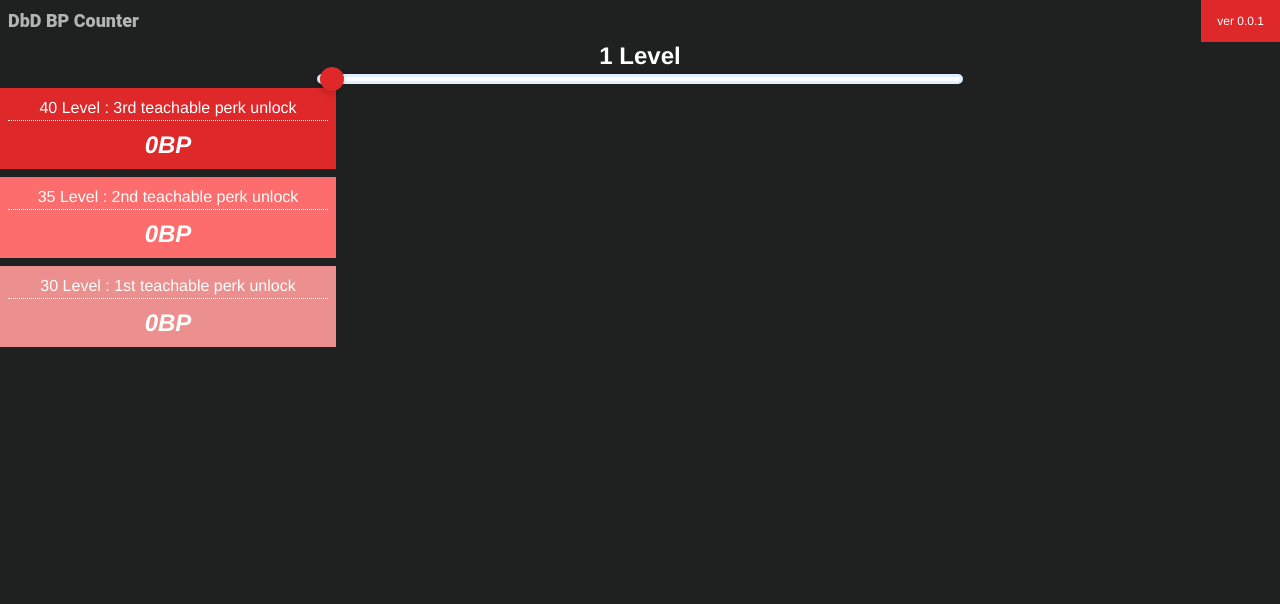
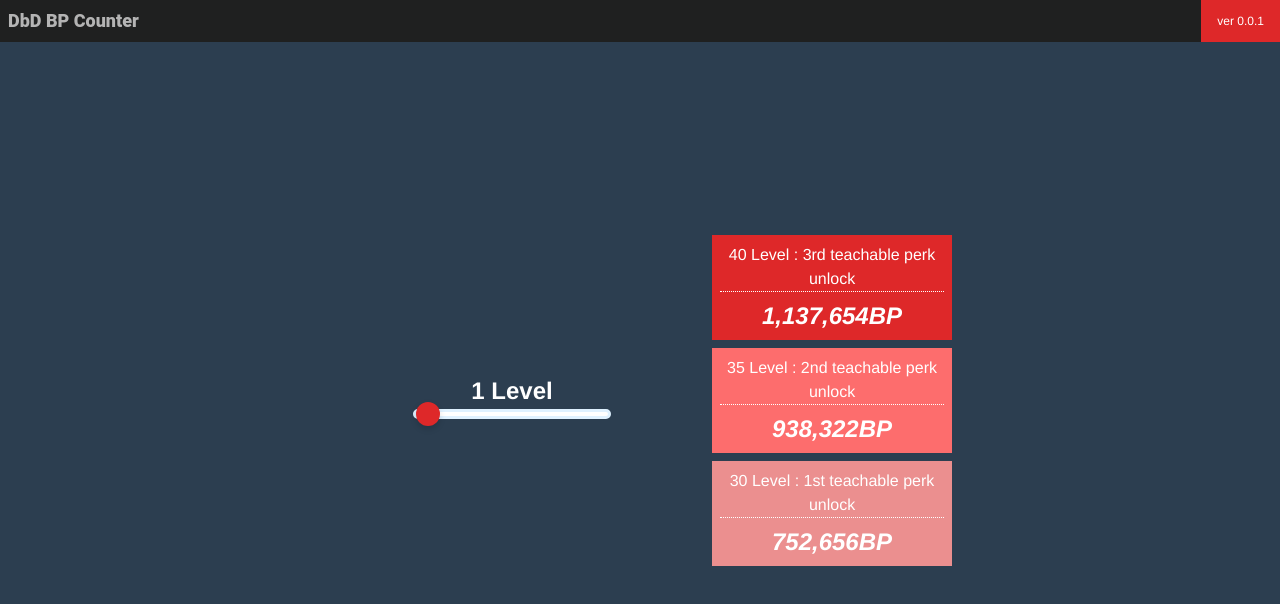
Before and after one commit to ryukob/dbd_blood_point_counter, a Vue app: page / in a window 1280 px wide. Shown: the top 604 px of the page. Built offline with nearby package versions, Linux system fonts and the light colour scheme.

Commit message:
almost maked

```diff
--- a/src/App.vue
+++ b/src/App.vue
@@ -1,8 +1,10 @@
 <template>
   <div id="app">
     <page-header/>
-    <level-slider/>
-    <bp-task-cards/>
+    <div class="contents">
+      <level-slider class="level-slider"/>
+      <bp-task-cards class="bp-task-cards"/>
+    </div>
   </div>
 </template>
 
@@ -29,7 +31,24 @@ export default {
   -webkit-font-smoothing: antialiased;
   -moz-osx-font-smoothing: grayscale;
   text-align: center;
-  color: #2c3e50;
-  margin-top: 42px;
+  background-color: #2c3e50;
+}
+
+.contents {
+  display: flex;
+  justify-content: center;
+  align-items: center;
+  align-content: center;
+  /* padding: 126px; */
+  height: 100vh;
+}
+
+.level-slider {
+  flex-basis: 30%;
+}
+
+.bp-task-cards {
+  flex-basis: 20%;
+
 }
 </style>
--- a/src/components/BpTaskCards.vue
+++ b/src/components/BpTaskCards.vue
@@ -1,7 +1,7 @@
 <template>
 <div>
     <div v-for="item in items" :key="item.message">
-        <div class="card1" v-bind:class="item.color">
+        <div class="card1" v-bind:class="item.bp=='0' ? 'glay' : item.color">
             <div class=card-upper-text>{{item.message}}</div>
             <div class=card-lower-text>{{item.bp}}BP</div>
         </div>
@@ -74,13 +74,14 @@ export default {
                 { level:35, message: '35 Level : 2nd teachable perk unlock', bp: '0' , color: "pale-red"},
                 { level:30, message: '30 Level : 1st teachable perk unlock', bp: '0' , color: "light-red"}
             ],
-            level: 35
+            level: 1
 
         }
     } ,
 
     mounted(){
         SliderEvent.$on('level-change',this.calcBP)
+        this.calcBP(this.level)
     },
 
     methods: {
@@ -91,8 +92,9 @@ export default {
                 for (let j = this.level; j < this.items[i].level; j++){
                         tempBp += BP_LIST[j];
                     }
-                    this.items[i].bp = String(tempBp);
+                    this.items[i].bp = tempBp.toLocaleString();
             }
+
         }
     }
 
@@ -104,8 +106,7 @@ export default {
     .card1{
         padding: 8px;
         text-align: center;
-        width: 320px;
-        margin-bottom: 8px;
+        margin: 8px;
     }
 
     .card-upper-text{
@@ -135,4 +136,8 @@ export default {
     .light-red{
         background-color: #EB8F8F;
     }
+
+    .glay{
+        background-color: #767575;
+    }
 </style>
```
